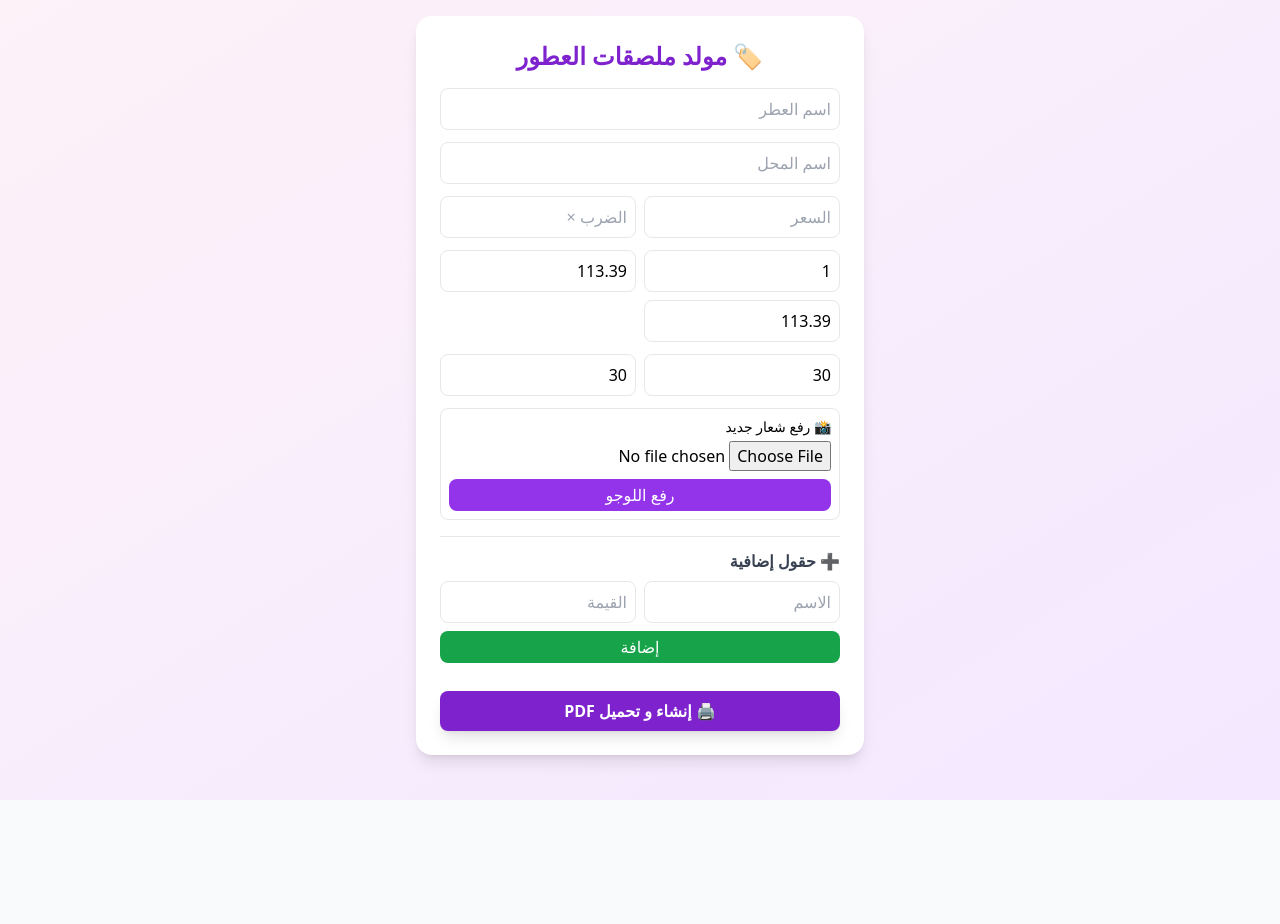
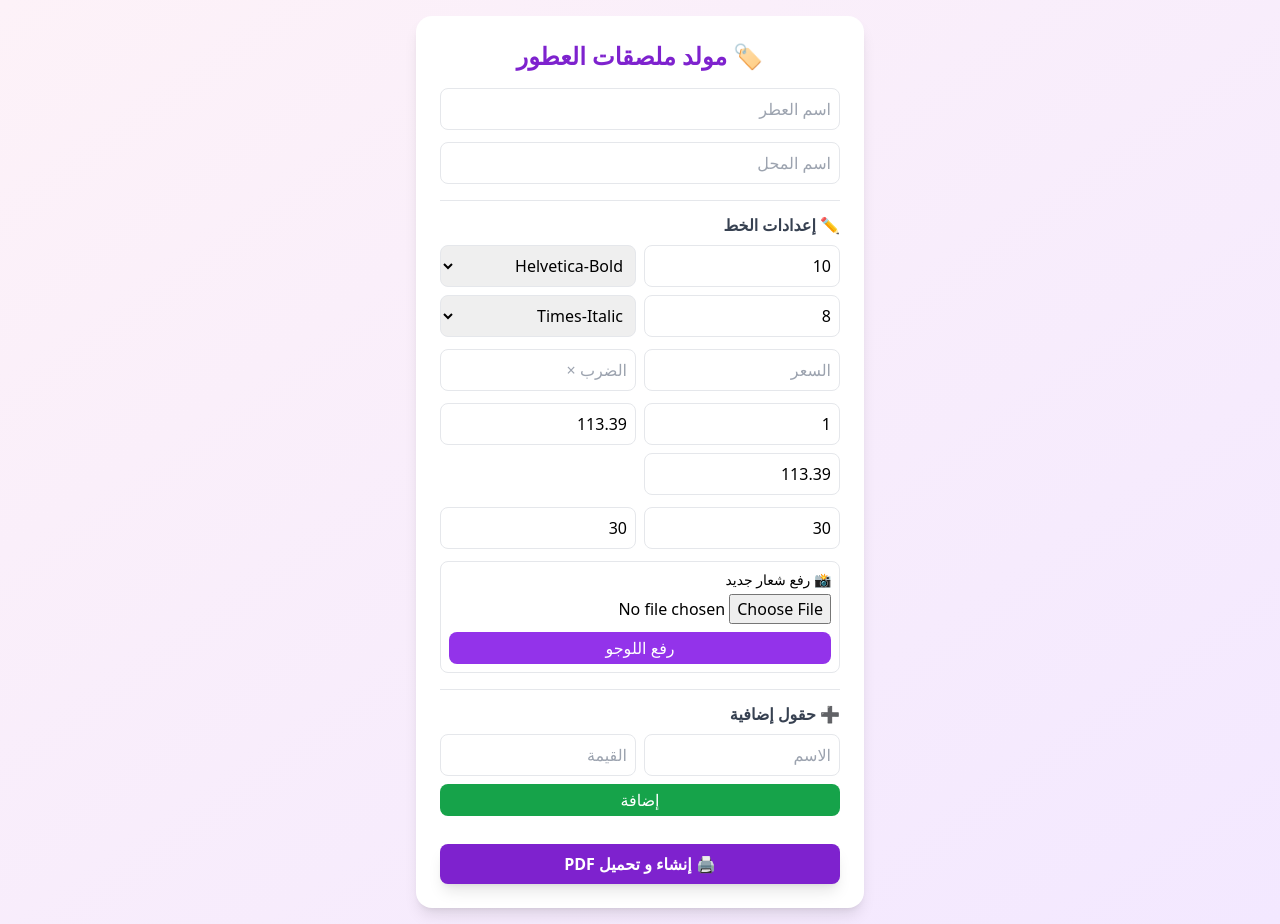
Before and after one commit to Clay145/perfume-label-frontend, a React (Vite) app: page / in a window 1280 px wide. Before the commit the page ends 800 px from the top, so only its background shows below. Built offline with nearby package versions, Linux system fonts and the light colour scheme.

Commit message:
Fix build issue

```diff
--- a/src/App.jsx
+++ b/src/App.jsx
@@ -10,6 +10,10 @@ function App() {
   const [labelHeight, setLabelHeight] = useState(113.39);
   const [logoWidth, setLogoWidth] = useState(30);
   const [logoHeight, setLogoHeight] = useState(30);
+  const [fontPerfumeSize, setFontPerfumeSize] = useState(10);
+  const [fontShopSize, setFontShopSize] = useState(8);
+  const [fontPerfumeFamily, setFontPerfumeFamily] = useState("Helvetica-Bold");
+  const [fontShopFamily, setFontShopFamily] = useState("Times-Italic");
   const [extraFields, setExtraFields] = useState([]);
   const [newField, setNewField] = useState({ label: "", value: "" });
   const [logoFile, setLogoFile] = useState(null);
@@ -41,6 +45,10 @@ function App() {
       label_height: Number(labelHeight),
       logo_width: Number(logoWidth),
       logo_height: Number(logoHeight),
+      font_perfume: Number(fontPerfumeSize),
+      font_shop: Number(fontShopSize),
+      font_perfume_family: fontPerfumeFamily,
+      font_shop_family: fontShopFamily,
       extra_fields: extraFields,
     };
 
@@ -93,6 +101,51 @@ function App() {
             onChange={(e) => setShopName(e.target.value)}
             className="w-full border rounded-lg p-2"
           />
+        </div>
+
+        {/* إعدادات الخط */}
+        <div className="mt-4 border-t pt-3">
+          <h2 className="font-semibold text-gray-700 mb-2">✏️ إعدادات الخط</h2>
+
+          <div className="grid grid-cols-2 gap-2 mb-2">
+            <input
+              type="number"
+              placeholder="حجم خط العطر"
+              value={fontPerfumeSize}
+              onChange={(e) => setFontPerfumeSize(e.target.value)}
+              className="border rounded-lg p-2"
+            />
+            <select
+              value={fontPerfumeFamily}
+              onChange={(e) => setFontPerfumeFamily(e.target.value)}
+              className="border rounded-lg p-2"
+            >
+              <option value="Helvetica-Bold">Helvetica-Bold</option>
+              <option value="Times-BoldItalic">Times-BoldItalic</option>
+              <option value="Courier-Bold">Courier-Bold</option>
+              <option value="Helvetica-Oblique">Helvetica-Oblique</option>
+            </select>
+          </div>
+
+          <div className="grid grid-cols-2 gap-2">
+            <input
+              type="number"
+              placeholder="حجم خط المحل"
+              value={fontShopSize}
+              onChange={(e) => setFontShopSize(e.target.value)}
+              className="border rounded-lg p-2"
+            />
+            <select
+              value={fontShopFamily}
+              onChange={(e) => setFontShopFamily(e.target.value)}
+              className="border rounded-lg p-2"
+            >
+              <option value="Times-Italic">Times-Italic</option>
+              <option value="Helvetica-Bold">Helvetica-Bold</option>
+              <option value="Courier">Courier</option>
+              <option value="Times-Roman">Times-Roman</option>
+            </select>
+          </div>
         </div>
 
         {/* السعر والضرب */}
```
